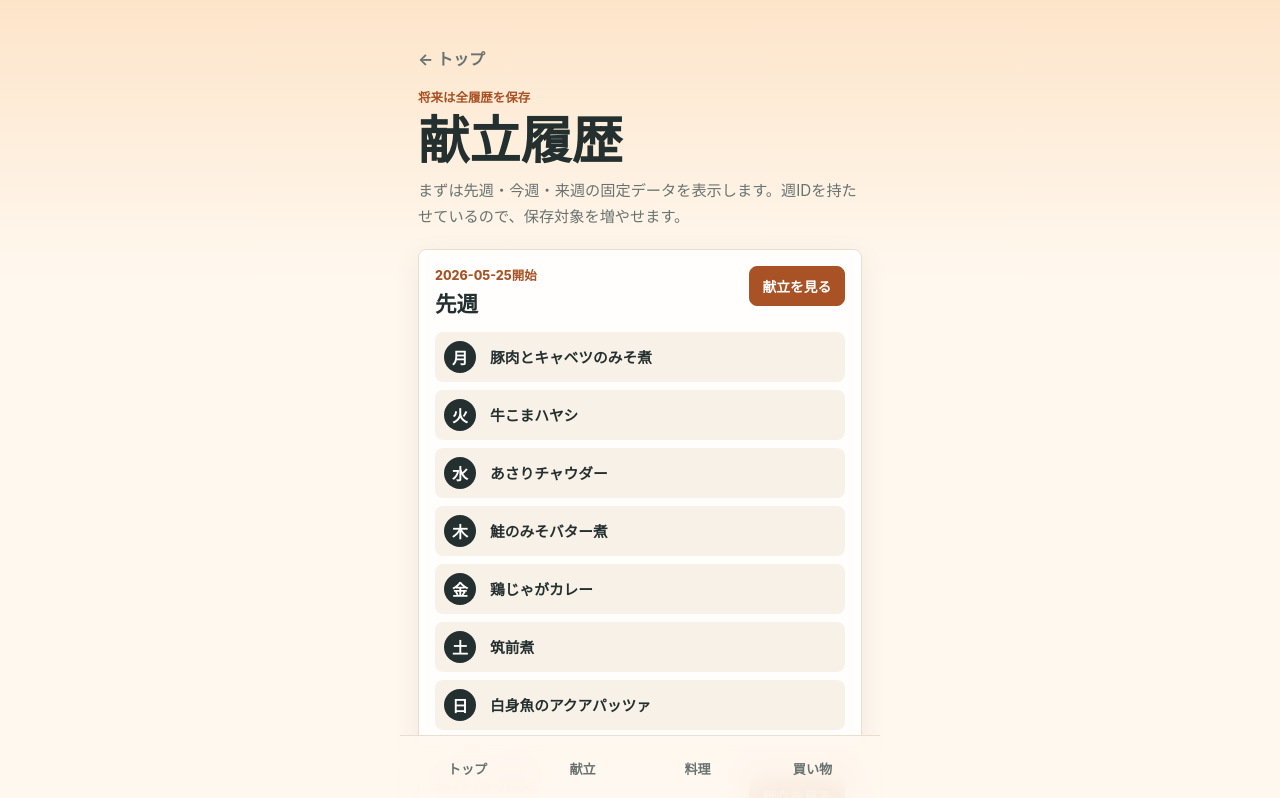
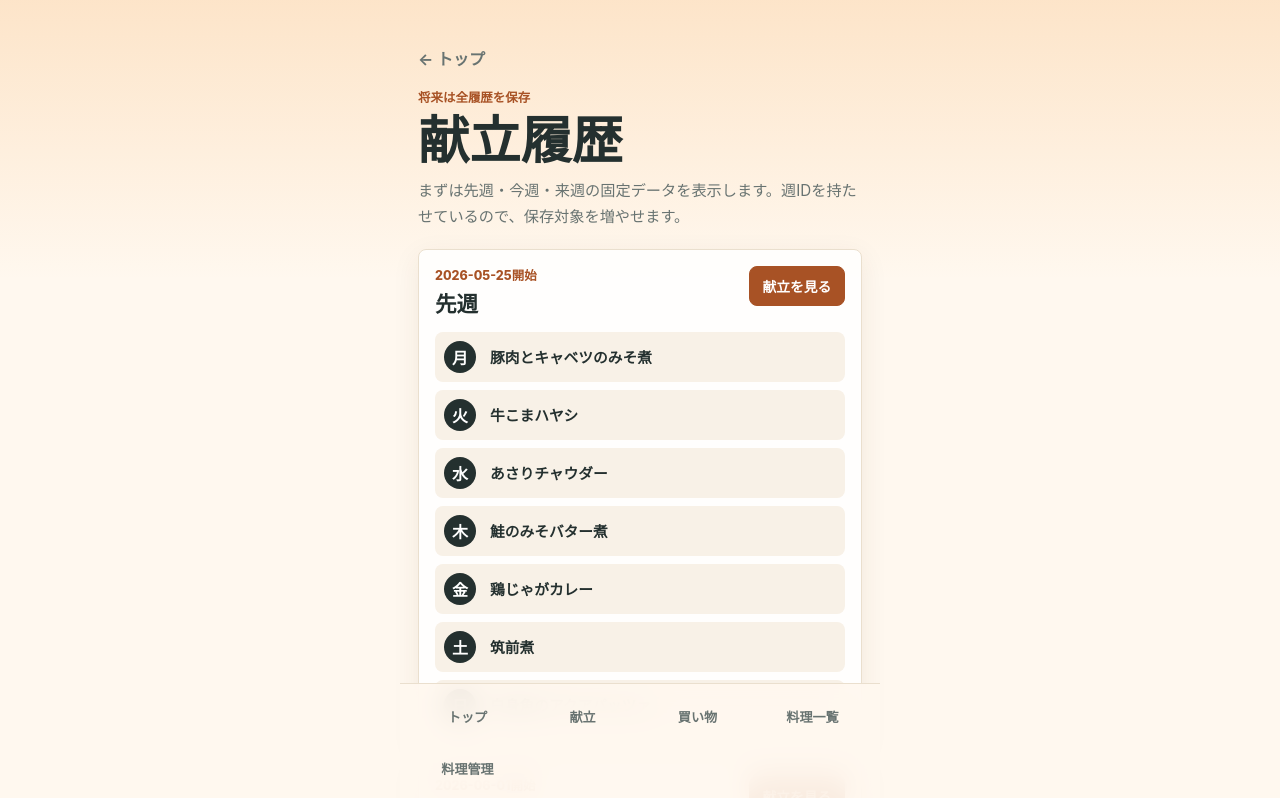
Before and after one commit to ryosekiguchimed-dot/hotcook-meal-planner, a Next.js app: page /history in a window 1280 px wide. Shown: the top 798 px of the page. Built offline with nearby package versions, Linux system fonts and the light colour scheme.

Commit message:
Add admin navigation and recipe metadata

```diff
--- a/app/history/page.tsx
+++ b/app/history/page.tsx
@@ -46,8 +46,9 @@ export default function HistoryPage() {
       <nav className="bottomNav">
         <Link href="/">トップ</Link>
         <Link href="/menu">献立</Link>
-        <Link href="/recipes">料理</Link>
         <Link href="/shopping-list">買い物</Link>
+        <Link href="/recipes">料理一覧</Link>
+        <Link href="/recipes/manage">料理管理</Link>
       </nav>
     </main>
   );
```
